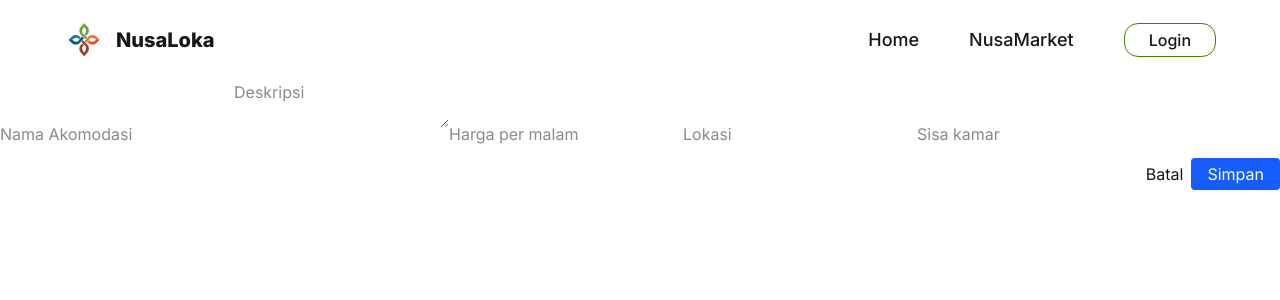
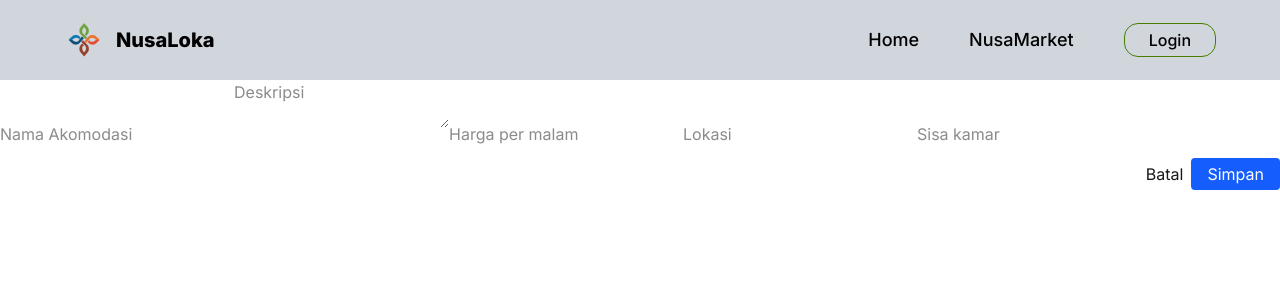
Before and after one commit to youone-its/GarudaHacks6-mboyz, a Next.js app: page /tambah in a window 1280 px wide. Shown: the top 300 px of the page. Built offline with nearby package versions, Linux system fonts and the light colour scheme.

Commit message:
feat: fix color choice & logo directory

```diff
--- a/src/components/Navbar.tsx
+++ b/src/components/Navbar.tsx
@@ -14,18 +14,18 @@ export default function NavBar() {
   };
 
   return (
-    <nav className="relative z-20 bg-lt-gray-300  px-8 md:px-16 py-5 ">
+    <nav className="relative z-20 bg-gray-300  px-8 md:px-16 py-5 ">
       <div className="flex items-center justify-between">
         {/* Logo */}
         <div className="flex items-center gap-3">
           <Image
-            src="/images/navbar/logo.png"
+            src="/navbar/logo.png"
             alt="Logo Tuas Prakarsa"
             width={50}
             height={49.73}
             className="h-10 w-auto"
           />
-          <p className="font-Loka font-extrabold text-navy-400 text-xl ">
+          <p className="font-Loka font-extrabold text-black text-xl ">
             NusaLoka
           </p>
         </div>
@@ -33,21 +33,21 @@ export default function NavBar() {
           {/* Desktop Buttons */}
           <a
             href="/beranda"
-            className="relative font-Lato font-medium text-navy-400 text-lg after:absolute after:left-0 after:bottom-0 after:h-[2px] after:w-0 after:bg-current after:transition-all after:duration-300 hover:after:w-full"
+            className="relative font-Lato font-medium text-black text-lg after:absolute after:left-0 after:bottom-0 after:h-[2px] after:w-0 after:bg-lime-700 after:transition-all after:duration-300 hover:after:w-full"
           >
             Home
           </a>
           <a
             href="/departemen"
-            className="relative font-Lato font-medium text-navy-400 text-lg after:absolute after:left-0 after:bottom-0 after:h-[2px] after:w-0 after:bg-current after:transition-all after:duration-300 hover:after:w-full"
+            className="relative font-Lato font-medium text-black text-lg after:absolute after:left-0 after:bottom-0 after:h-[2px] after:w-0 after:bg-lime-700 after:transition-all after:duration-300 hover:after:w-full"
           >
             NusaMarket
           </a>
           <a
             href="/login"
-            className="px-6 py-1  hover:scale-110 transition-all duration-300 rounded-[14px] flex items-center justify-center text-md border-1 border-lime-700 hover:border-white"
+            className="px-6 py-1 hover:bg-lime-700 hover:scale-110 transition-all duration-300 rounded-[14px] flex items-center justify-center text-md border-1 border-lime-700 hover:border-white"
           >
-            <p className="font-Lato text-lt-gray-300 font-medium ">Login</p>
+            <p className="font-Lato text-black font-medium ">Login</p>
           </a>
         </div>
 
@@ -84,7 +84,7 @@ export default function NavBar() {
               href="/departemen"
               className="h-[39px] w-3xs bg-white rounded-2xl flex items-center justify-center shadow-md"
             >
-              <p className="font-body font-medium text-navy-400 text-lg">
+              <p className="font-body font-medium text-blacktext-lg">
                 Departemen
               </p>
             </a>
@@ -92,16 +92,14 @@ export default function NavBar() {
               href="/blog"
               className="h-[39px] w-3xs bg-white rounded-2xl flex items-center justify-center shadow-md"
             >
-              <p className="font-body font-medium text-navy-400 text-lg">
-                Blog
-              </p>
+              <p className="font-body font-medium text-black text-lg">Blog</p>
             </a>
 
             <a
               href="#"
               className="mx-[25px] w-[256px] h-[39px] pr-6 pl-6 bg-navy-400 rounded-[14px] flex items-center justify-center text-3/4xl mt-26.75"
             >
-              <p className="font-body text-lt-gray-300 font-medium ">Login</p>
+              <p className="font-body text-black font-medium ">Login</p>
             </a>
           </div>
 
```
Also changed, not shown: public/navbar/logo.png (renamed from public/images/navbar/logo.png).
